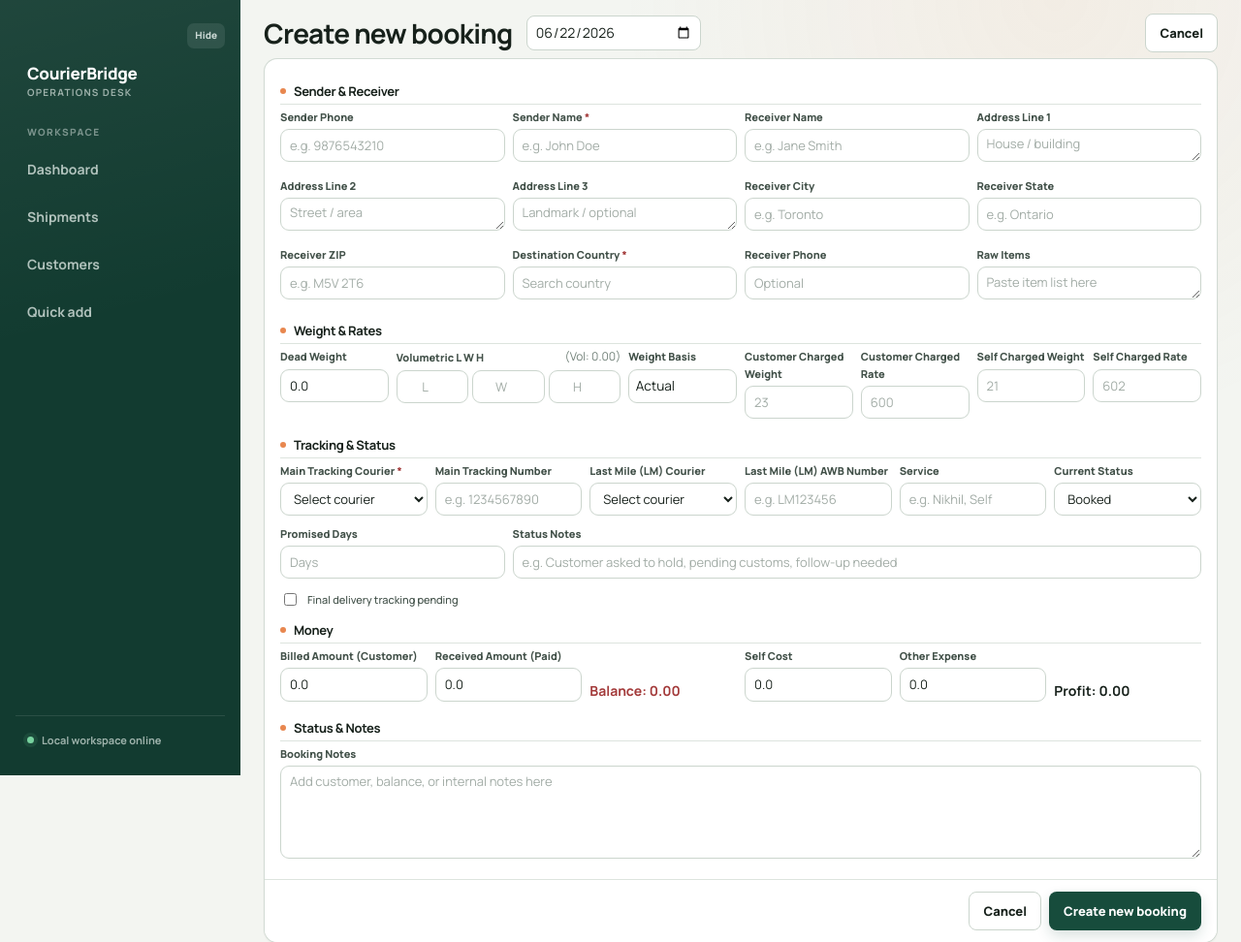
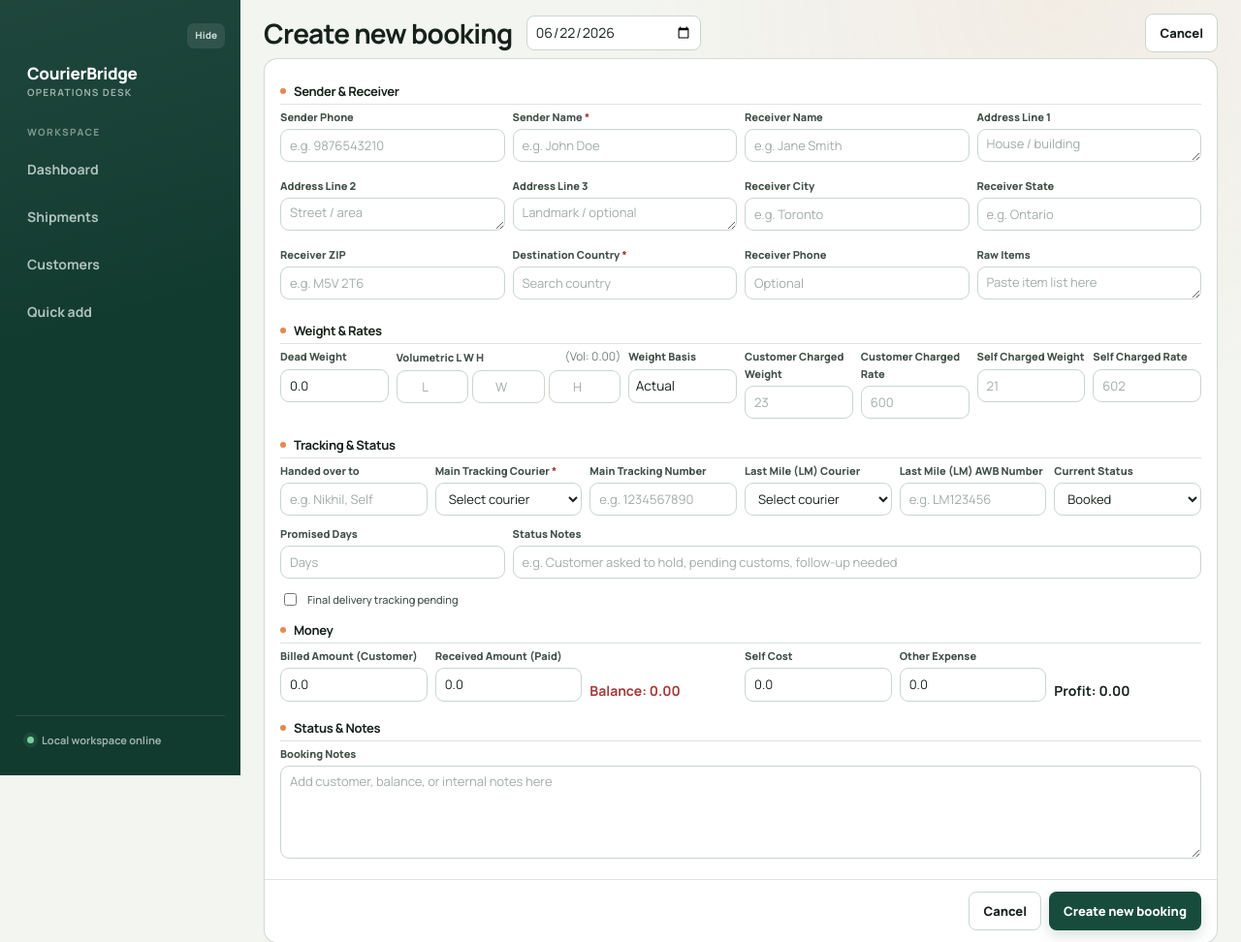
Before and after one commit to Tanishq014/courierBridge, a FastAPI app: page /shipments/new in a window 1280 px wide. Shown: the top 972 px of the page at 97% size. Run offline with FastAPI, Linux system fonts and the light colour scheme; some libraries are stand-ins or nearby versions.

Commit message:
Update Service field to Handed over to and reorder columns

```diff
--- a/app/templates/shipments/new.html
+++ b/app/templates/shipments/new.html
@@ -120,6 +120,10 @@
         <h3 style="border-bottom: 1px solid var(--border-color); padding-bottom: 0.5rem; margin-top: 2rem;">Tracking & Status</h3>
         <div style="display: grid; grid-template-columns: repeat(6, minmax(0, 1fr)); gap: 0.5rem;">
             <div class="form-group">
+                <label>Handed over to</label>
+                <input autocomplete="new-password" spellcheck="false" type="text" name="vendor_partner" placeholder="e.g. Nikhil, Self">
+            </div>
+            <div class="form-group">
                 <label>Main Tracking Courier <span class="required">*</span></label>
                 <select name="main_tracking_courier" id="main_tracking_courier" required>
                     <option value="">Select courier</option>
@@ -140,10 +144,6 @@
             <div class="form-group">
                 <label>Last Mile (LM) AWB Number</label>
                 <input autocomplete="new-password" spellcheck="false" type="text" name="lm_awb_number" placeholder="e.g. LM123456">
-            </div>
-            <div class="form-group">
-                <label>Service</label>
-                <input autocomplete="new-password" spellcheck="false" type="text" name="vendor_partner" placeholder="e.g. Nikhil, Self">
             </div>
             <div class="form-group">
                 <label>Current Status</label>
```
Also changed, not shown: app/templates/shipments/edit.html (+4 -4 lines).
